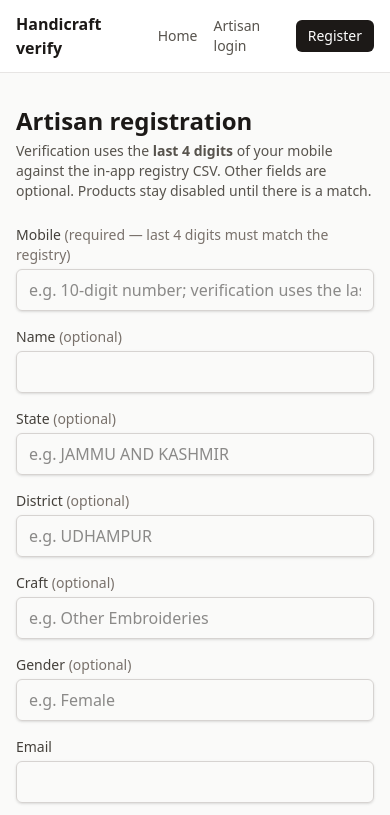
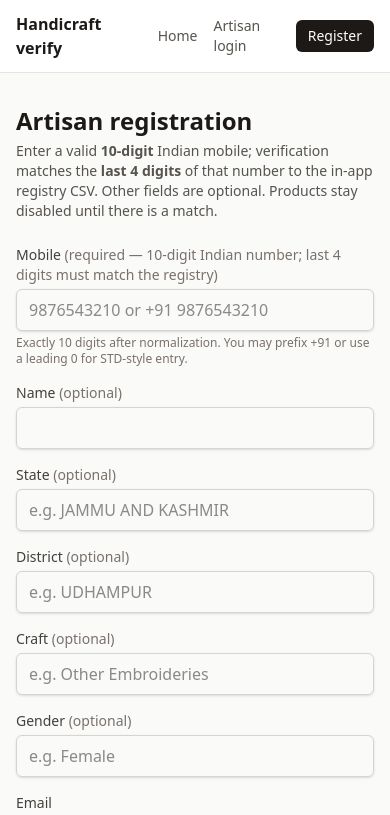
Before and after one commit to nerkar/saf-wan, a Next.js app: page /register in a window 390 px wide. Shown: the top 815 px of the page. Built offline with nearby package versions, Linux system fonts and the light colour scheme; no server answers.

Commit message:
fix mobile number validation

```diff
--- a/app/artisan/profile/actions.ts
+++ b/app/artisan/profile/actions.ts
@@ -2,12 +2,9 @@
 
 import { revalidatePath } from "next/cache";
 import { verifyArtisanWithGovernment } from "@/lib/government";
+import { parseTenDigitIndianMobile } from "@/lib/mobile-validation";
 import { prisma } from "@/lib/prisma";
 import { requireUserId } from "@/lib/session";
-
-function digitsOnly(s: string): string {
-  return s.replace(/\D/g, "");
-}
 
 export async function updateArtisanProfile(
   _prev: { error?: string; success?: boolean } | undefined,
@@ -36,10 +33,11 @@ export async function updateArtisanProfile(
   if (govMobileRaw === "") {
     govMobile = profile.govMobile;
   } else {
-    govMobile = digitsOnly(govMobileRaw);
-    if (govMobile.length < 4) {
-      return { error: "Enter at least 4 digits so the last 4 can be matched to the registry." };
+    const mobileParsed = parseTenDigitIndianMobile(govMobileRaw);
+    if (!mobileParsed.ok) {
+      return { error: mobileParsed.message };
     }
+    govMobile = mobileParsed.digits;
   }
 
   if (!govMobile && googleAccount) {
--- a/app/register/actions.ts
+++ b/app/register/actions.ts
@@ -3,11 +3,8 @@
 import bcrypt from "bcryptjs";
 import { redirect } from "next/navigation";
 import { verifyArtisanWithGovernment } from "@/lib/government";
+import { parseTenDigitIndianMobile } from "@/lib/mobile-validation";
 import { prisma } from "@/lib/prisma";
-
-function digitsOnly(s: string): string {
-  return s.replace(/\D/g, "");
-}
 
 export async function registerArtisan(
   _prev: { error?: string } | undefined,
@@ -32,10 +29,11 @@ export async function registerArtisan(
     return { error: "Mobile number is required for registry verification (last 4 digits must match)." };
   }
 
-  const govMobile = digitsOnly(govMobileRaw);
-  if (govMobile.length < 4) {
-    return { error: "Enter at least 4 digits so the last 4 can be matched to the registry." };
+  const mobileParsed = parseTenDigitIndianMobile(govMobileRaw);
+  if (!mobileParsed.ok) {
+    return { error: mobileParsed.message };
   }
+  const govMobile = mobileParsed.digits;
 
   const existing = await prisma.user.findUnique({ where: { email } });
   if (existing) {
--- a/app/register/page.tsx
+++ b/app/register/page.tsx
@@ -6,8 +6,9 @@ export default function RegisterPage() {
       <div>
         <h1 className="text-2xl font-semibold text-stone-900">Artisan registration</h1>
         <p className="mt-1 text-sm text-stone-600">
-          Verification uses the <strong>last 4 digits</strong> of your mobile against the in-app
-          registry CSV. Other fields are optional. Products stay disabled until there is a match.
+          Enter a valid <strong>10-digit</strong> Indian mobile; verification matches the{" "}
+          <strong>last 4 digits</strong> of that number to the in-app registry CSV. Other fields are
+          optional. Products stay disabled until there is a match.
         </p>
       </div>
 
--- a/components/artisan/artisan-profile-edit-form.tsx
+++ b/components/artisan/artisan-profile-edit-form.tsx
@@ -62,24 +62,30 @@ export function ArtisanProfileEditForm(props: Props) {
             Mobile{" "}
             <span className="text-stone-500">
               ({mobileRequired ? "required — " : ""}
-              last 4 digits must match the registry)
+              10-digit Indian number; last 4 digits must match the registry)
             </span>
           </label>
           <input
             id="govMobile"
             name="govMobile"
             type="tel"
-            inputMode="numeric"
+            inputMode="tel"
             autoComplete="tel"
             required={mobileRequired}
+            maxLength={20}
             placeholder={
               props.hasMobileOnFile
-                ? "Leave blank to keep current number; or enter a new full number"
-                : "e.g. 10-digit number; verification uses the last 4 digits only"
+                ? "Leave blank to keep current; or new 10-digit / +91 number"
+                : "9876543210 or +91 9876543210"
             }
+            title="Enter a valid 10-digit Indian mobile (6–9 first digit). +91 or leading 0 allowed."
             defaultValue={props.defaultGovMobile}
             className="mt-1 w-full rounded-md border border-stone-300 px-3 py-2 text-stone-900 shadow-sm focus:border-stone-500 focus:outline-none focus:ring-1 focus:ring-stone-500"
           />
+          <p className="mt-1 text-xs text-stone-500">
+            Exactly 10 digits. Optional +91 or leading 0. Leave blank only when you already have a
+            number on file and want to keep it.
+          </p>
         </div>
 
         <div className="grid gap-4 sm:grid-cols-2">
--- a/components/register-form.tsx
+++ b/components/register-form.tsx
@@ -18,18 +18,27 @@ export function RegisterForm() {
       <form action={formAction} className="space-y-4">
         <div>
           <label htmlFor="govMobile" className="block text-sm font-medium text-stone-700">
-            Mobile <span className="text-stone-500">(required — last 4 digits must match the registry)</span>
+            Mobile{" "}
+            <span className="text-stone-500">
+              (required — 10-digit Indian number; last 4 digits must match the registry)
+            </span>
           </label>
           <input
             id="govMobile"
             name="govMobile"
             type="tel"
             required
-            inputMode="numeric"
+            inputMode="tel"
             autoComplete="tel"
-            placeholder="e.g. 10-digit number; verification uses the last 4 digits only"
+            maxLength={20}
+            placeholder="9876543210 or +91 9876543210"
+            title="Enter a valid 10-digit Indian mobile (6–9 first digit). +91 or leading 0 allowed."
             className="mt-1 w-full rounded-md border border-stone-300 px-3 py-2 text-stone-900 shadow-sm focus:border-stone-500 focus:outline-none focus:ring-1 focus:ring-stone-500"
           />
+          <p className="mt-1 text-xs text-stone-500">
+            Exactly 10 digits after normalization. You may prefix +91 or use a leading 0 for STD-style
+            entry.
+          </p>
         </div>
 
         <div>
--- /dev/null
+++ b/lib/mobile-validation.ts
@@ -0,0 +1,38 @@
+/**
+ * Normalizes user input to digits only, then applies common Indian formats:
+ * - `+91` / `91` prefix (12 digits total → last 10)
+ * - leading `0` (11 digits → drop the 0)
+ */
+export function normalizeIndianMobileDigits(input: string): string {
+  let d = input.replace(/\D/g, "");
+  if (d.length === 12 && d.startsWith("91")) {
+    d = d.slice(2);
+  } else if (d.length === 11 && d.startsWith("0")) {
+    d = d.slice(1);
+  }
+  return d;
+}
+
+/**
+ * Validates a **10-digit** Indian mobile (digits only after normalization).
+ * Registry matching still uses the last 4 digits; this enforces full number shape at input time.
+ */
+export function parseTenDigitIndianMobile(
+  raw: string,
+): { ok: true; digits: string } | { ok: false; message: string } {
+  const d = normalizeIndianMobileDigits(raw);
+  if (d.length !== 10) {
+    return {
+      ok: false,
+      message:
+        "Enter a valid 10-digit mobile number. You may use +91 or a leading 0 (e.g. 09876543210).",
+    };
+  }
+  if (!/^[6-9]/.test(d)) {
+    return {
+      ok: false,
+      message: "Indian mobile numbers must be 10 digits and start with 6, 7, 8, or 9.",
+    };
+  }
+  return { ok: true, digits: d };
+}
```
